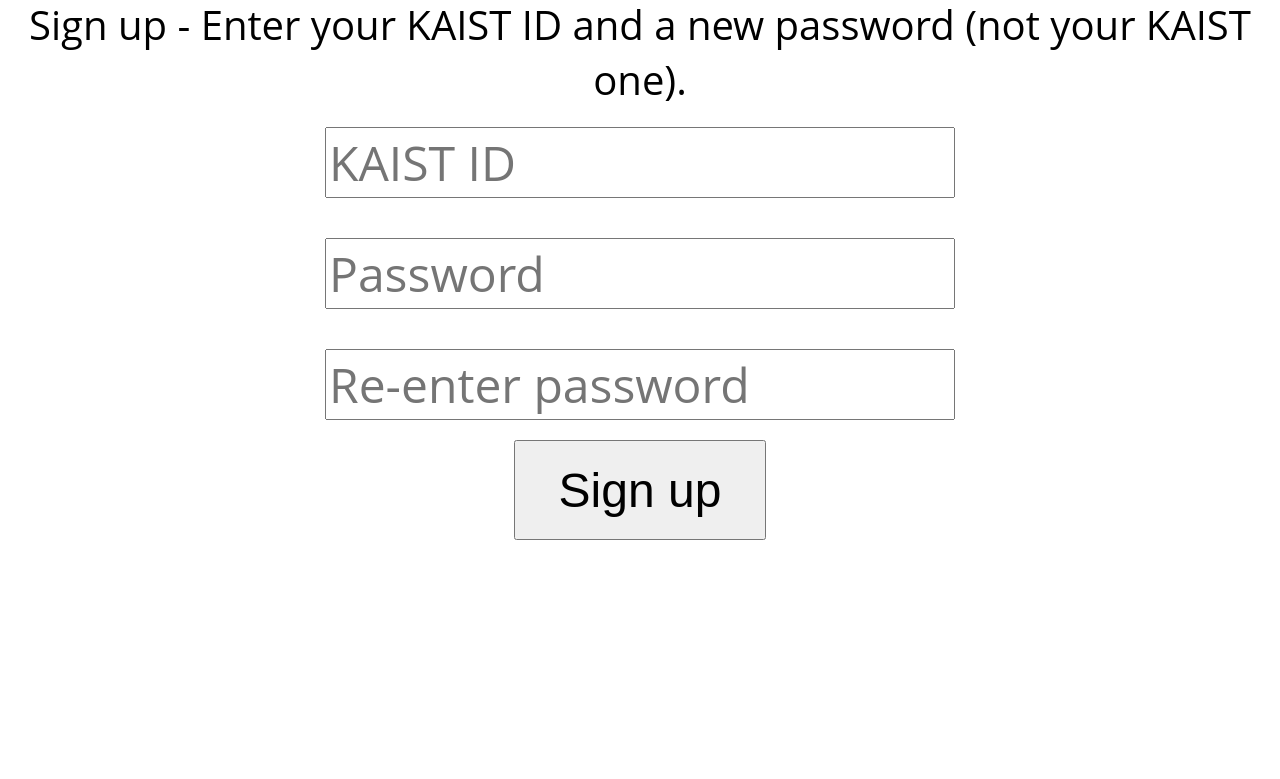
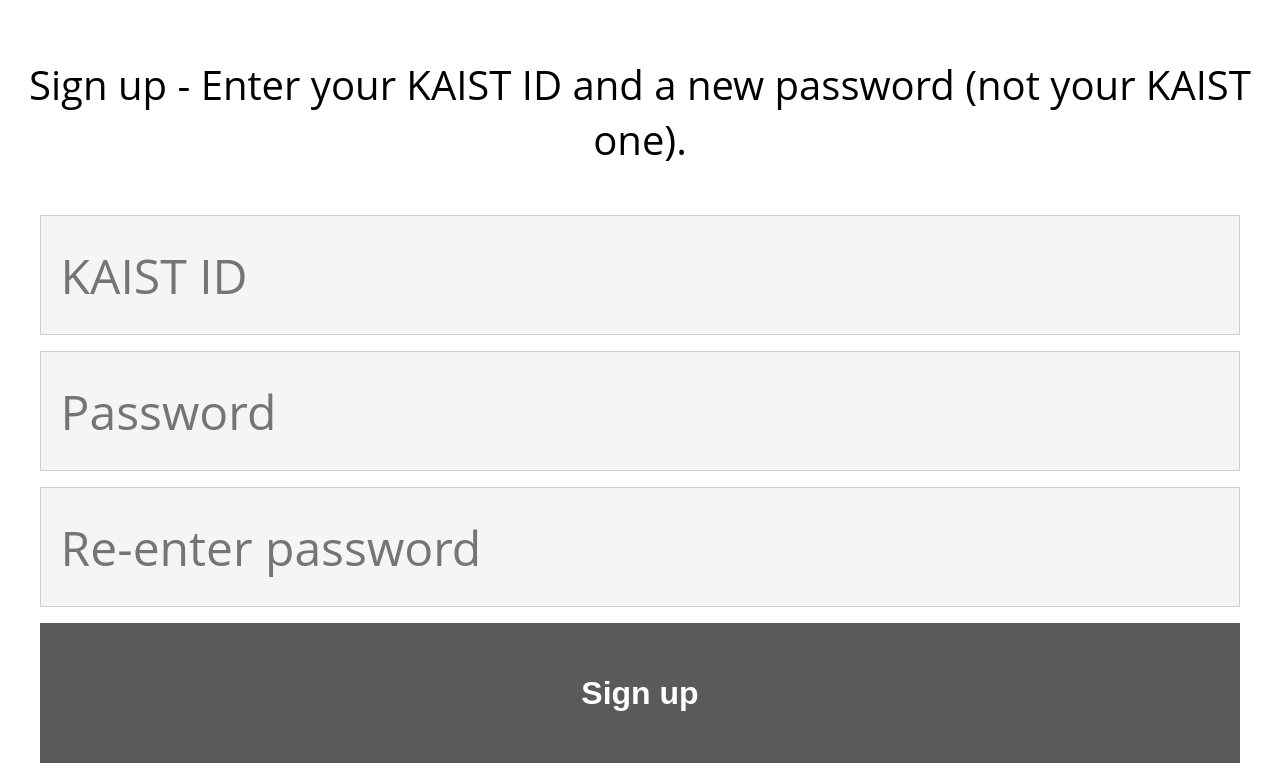
Before and after one commit to sovanny/Democracy-App-2, a plain HTML site: page index3.html in a window 1280 px wide. Shown: the part 98-877 px from the top of the page. Before the commit the page ends 800 px from the top, so only its background shows below. Drawn offline with nearby package versions, Linux system fonts and the light colour scheme; no server answers.

Commit message:
sign_up page small design change

```diff
--- a/signup/signup.css
+++ b/signup/signup.css
@@ -50,23 +50,46 @@
     text-align: center;
     font-size: 4rem;
     font-family: 'Open Sans', sans-serif;
+    margin-bottom: 60px;
 }
 
 #login_prompt{
     text-align: center;
     font-size: 2.5rem;
     font-family: 'Open Sans', sans-serif;
+    margin-bottom: 40px;
 }
 .input-box{
     margin: 20px;
+    width: 95%;
+    height: 120px;
     font-size: 3rem;
     font-family: 'Open Sans', sans-serif;
+    background-color: #f5f5f5;
 }
 #login_box{
     text-align: center;
 }
-#signupBtn{
-    width: 20%;
-    height: 100px;
-    font-size: 3rem;
+
+#signupBtn {
+    background-color: #5A5A5A;
+    color: white;
+    padding: 14px 20px;
+    margin: 8px 0;
+    border: none;
+    cursor: pointer;
+    width: 95%;
+    font-weight: 800;
+    height: 140px;
+    font-size: xx-large;
 }
+
+input[type=text], input[type=password] {
+    width: 95%;
+    padding: 12px 20px;
+    margin: 8px 0;
+    display: inline-block;
+    border: 1px solid #ccc;
+    box-sizing: border-box;
+    color: #000000;
+}
```
